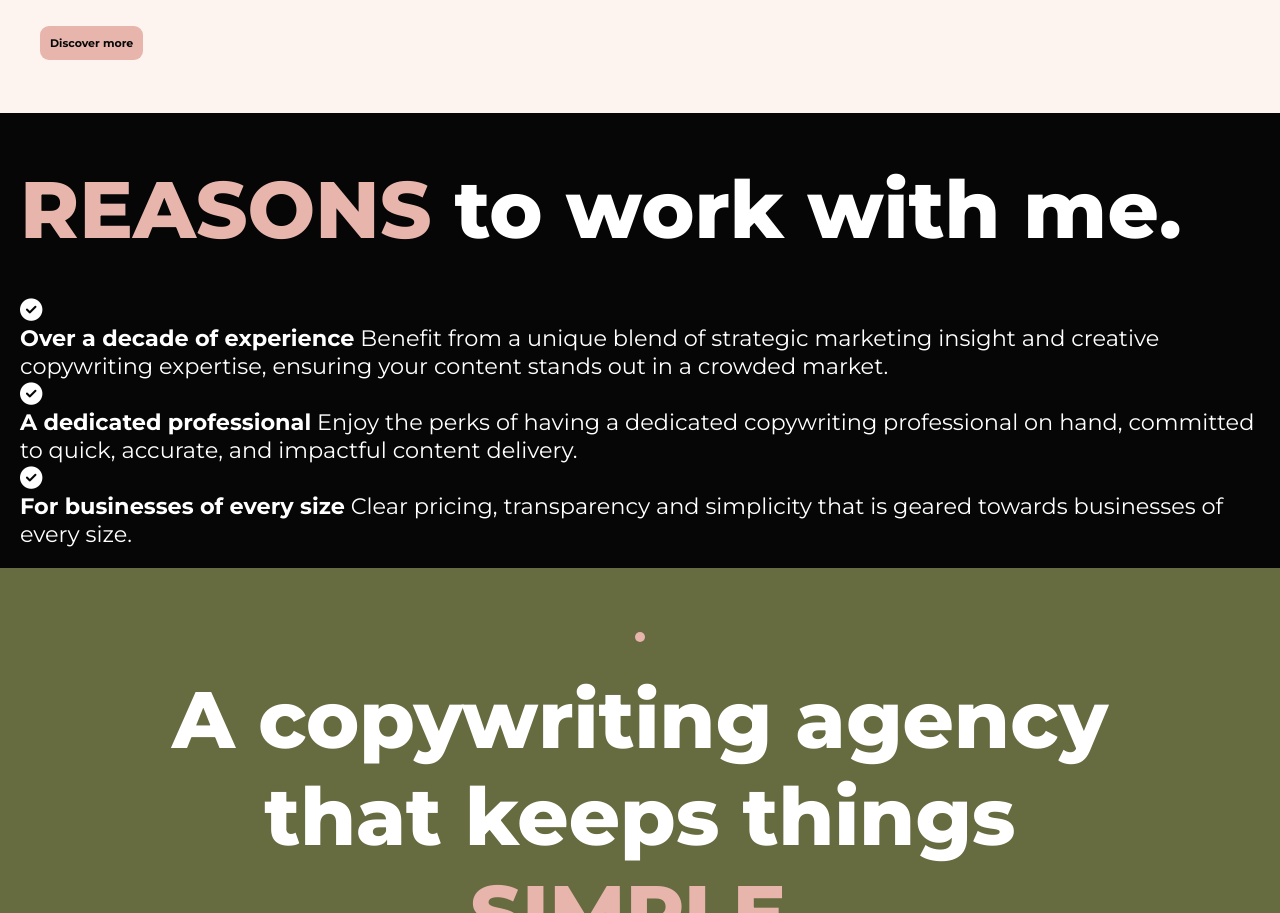
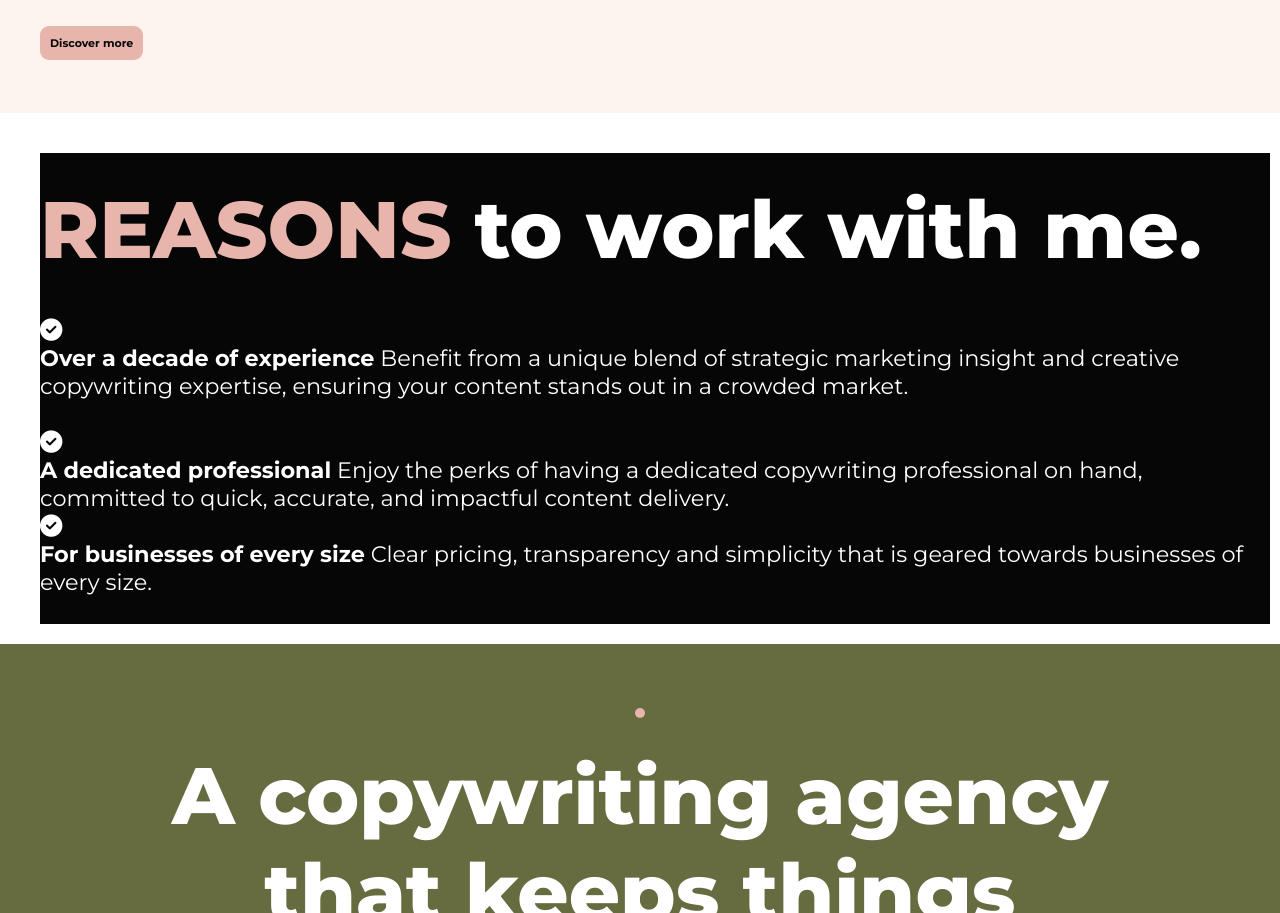
Before and after one commit to SophieMcGee/sophie-mcgee-copywriting, a plain HTML site: page about.html in a window 1280 px wide. Shown: the part 1695-2608 px from the top of the page. Drawn offline with Linux system fonts and the light colour scheme.

Commit message:
Increase spacing within list in about page

```diff
--- a/assets/css/style.css
+++ b/assets/css/style.css
@@ -422,6 +422,11 @@ main {
     flex-direction: column;
     background-color: #060606;
     text-align: left;
+    margin-top: 40px;
+    margin-left: 40px;
+    margin-bottom: 20px;
+    margin-right: 10px;
+
 }
 
 .reasons-header .tiny-circle {
@@ -444,15 +449,7 @@ main {
     font-size: 6rem;
 }
 
-.text {
-    padding: 20px;
-}
-
-.reasons {
-    display: flex;
-    justify-content: center;
-    align-items: center;
-}
+/*Styling for reasons image*/
 
 .reasons-image {
     display: flex;
```
Also changed, not shown: about.html (+2 -0 lines).
